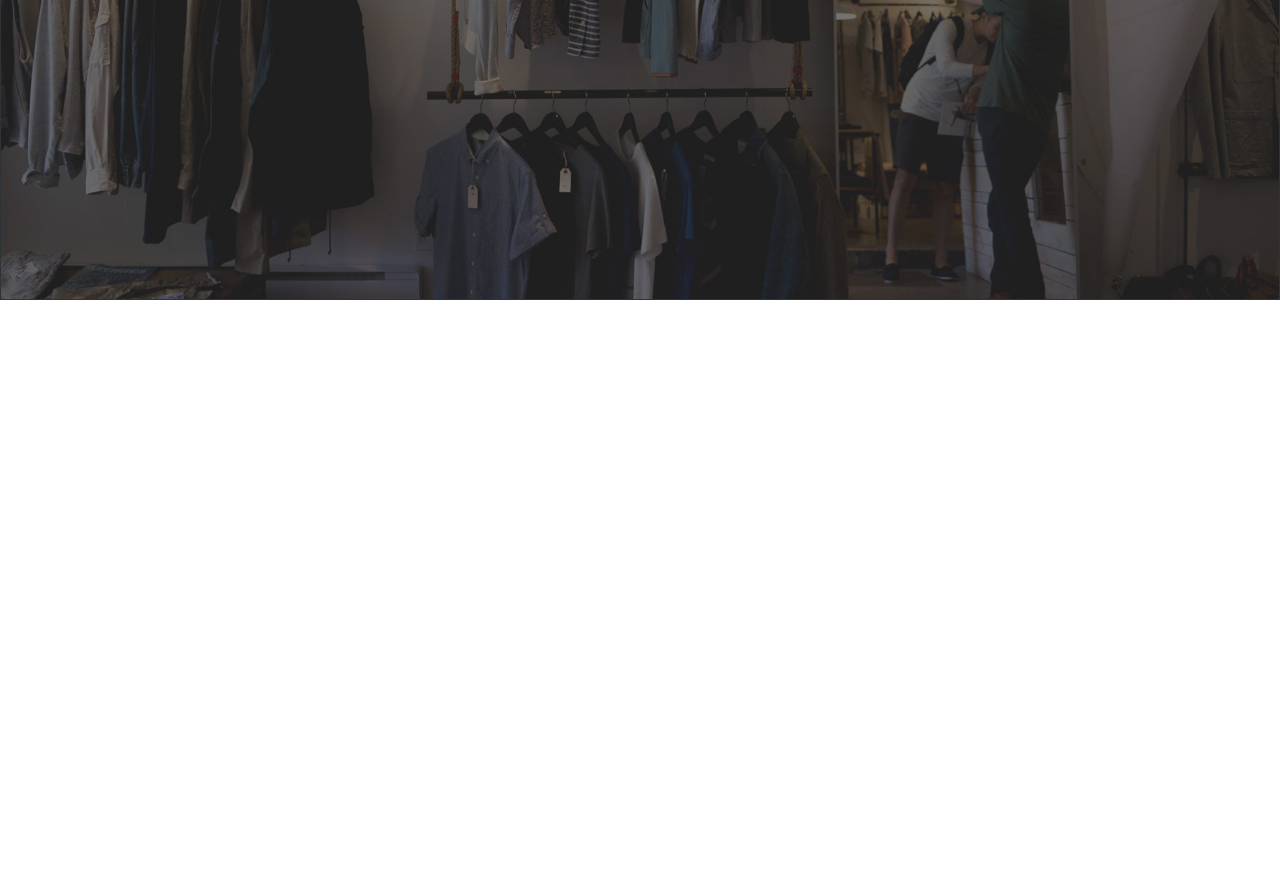
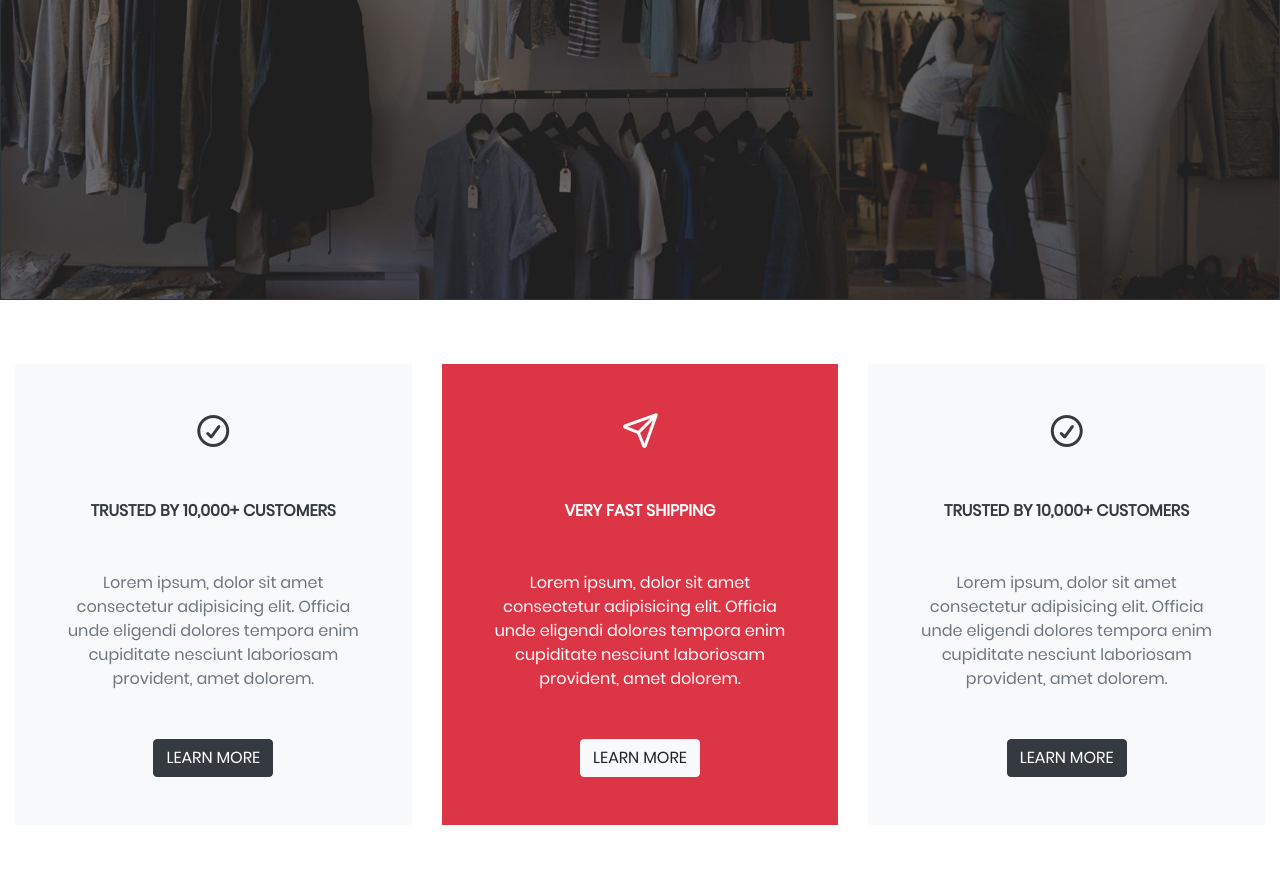
Before and after one commit to sfilali/emporiumjs-coding12, a website: page index.html in a window 1280 px wide. Shown: the part 2187-3076 px from the top of the page. Before the commit the page ends 2487 px from the top, so only its background shows below. Drawn offline with Linux system fonts and the light colour scheme.

Commit message:
HTML & Sass - Section : Learn More

```diff
--- a/index.html
+++ b/index.html
@@ -129,5 +129,35 @@
             </div>
           </div>
     </section>
+
+    <!--LEARN MORE-->
+    <section id="learn_more" class="py-5">
+        <div class="row m-0">
+            <div class="col-lg-4 col-md py-3">
+                <div class="bg-light p-5 text-center">
+                    <i class="far fa-check-circle mb-5 h2 text-dark"></i>
+                    <p class="font-weight-bold mb-5 text-dark">TRUSTED BY 10,000+ CUSTOMERS</p>
+                    <p class="text-secondary mb-5">Lorem ipsum, dolor sit amet consectetur adipisicing elit. Officia unde eligendi dolores tempora enim cupiditate nesciunt laboriosam provident, amet dolorem.</p>
+                    <button class="btn btn-dark">LEARN MORE</button>
+                </div>
+            </div>
+            <div class="col-lg-4 col-md py-3">
+                <div class="bg-danger p-5 text-center text-white">
+                    <i class="far fa-paper-plane mb-5 h2"></i>
+                    <p class="font-weight-bold mb-5">VERY FAST SHIPPING</p>
+                    <p class="mb-5">Lorem ipsum, dolor sit amet consectetur adipisicing elit. Officia unde eligendi dolores tempora enim cupiditate nesciunt laboriosam provident, amet dolorem.</p>
+                    <button class="btn btn-light">LEARN MORE</button>
+                </div>
+            </div>
+            <div class="col-lg-4 col-md py-3">
+                <div class="bg-light p-5 text-center">
+                    <i class="far fa-check-circle mb-5 h2 text-dark"></i>
+                    <p class="font-weight-bold mb-5 text-dark">TRUSTED BY 10,000+ CUSTOMERS</p>
+                    <p class="text-secondary mb-5">Lorem ipsum, dolor sit amet consectetur adipisicing elit. Officia unde eligendi dolores tempora enim cupiditate nesciunt laboriosam provident, amet dolorem.</p>
+                    <button class="btn btn-dark">LEARN MORE</button>
+                </div>
+            </div>
+        </div>
+    </section>
 </body>
 </html>
--- a/src/sass/_icones.sass
+++ b/src/sass/_icones.sass
@@ -1,3 +1,4 @@
+$fa-font-path: "../../node_modules/@fortawesome/fontawesome-free/webfonts"
 @import '../../node_modules/@fortawesome/fontawesome-free/scss/fontawesome.scss'
 @import '../../node_modules/@fortawesome/fontawesome-free/scss/brands.scss'
 @import '../../node_modules/@fortawesome/fontawesome-free/scss/regular.scss'
```
Also changed, not shown: public/css/style.css.
